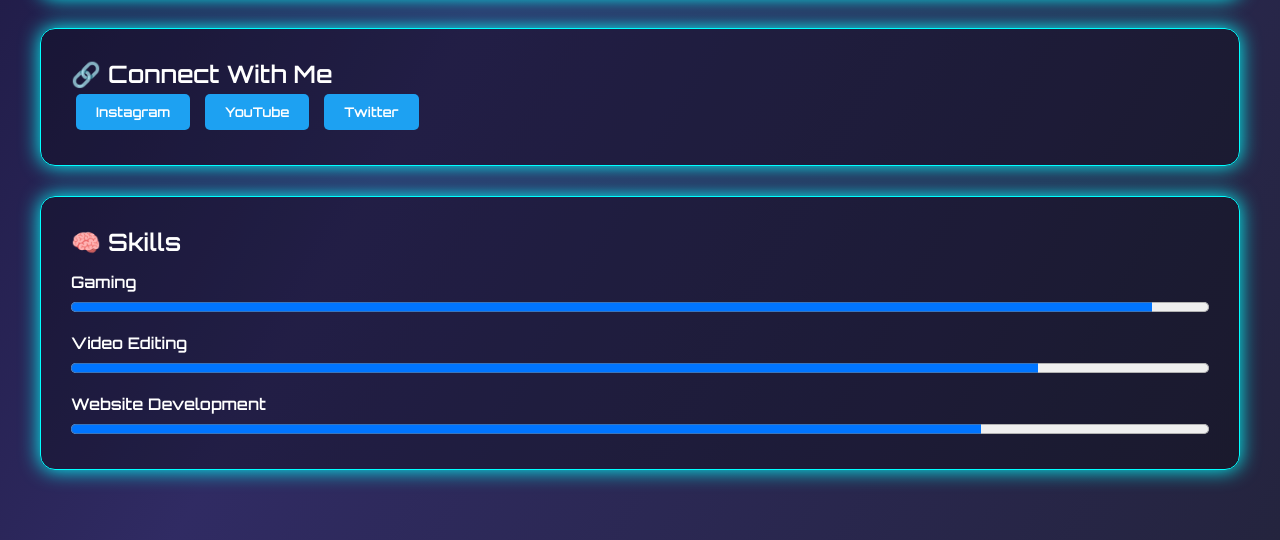
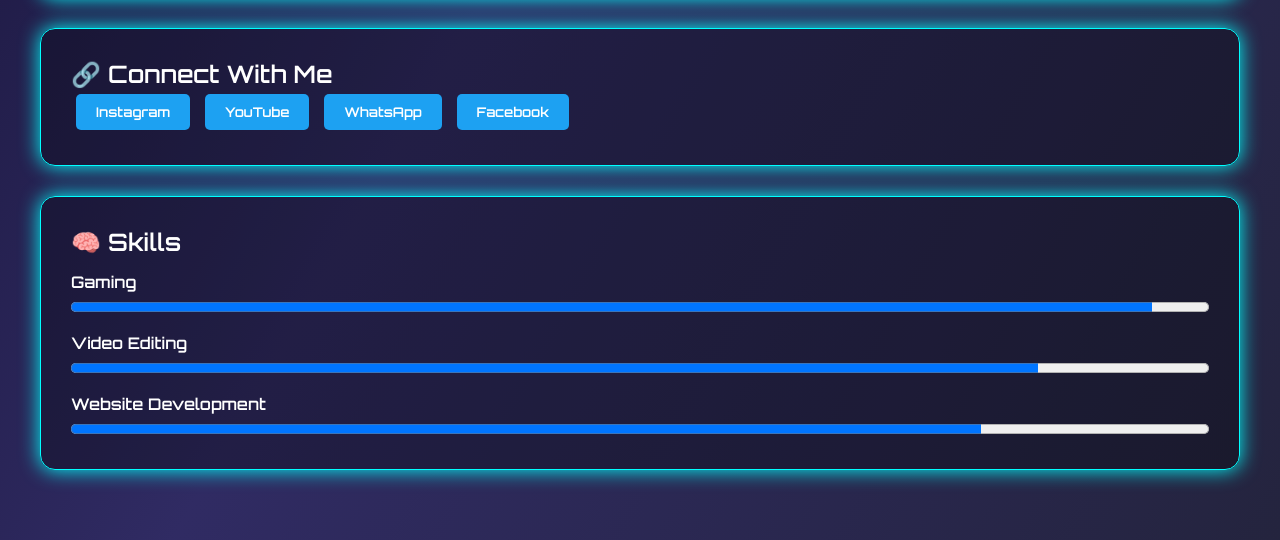
Before and after one commit to freediamodns/sanjit, a plain HTML site: page index.html in a window 1280 px wide. Shown: the part 1079-1619 px from the top of the page. Drawn offline with Linux system fonts and the light colour scheme.

Commit message:
Update index.html

```diff
--- a/index.html
+++ b/index.html
@@ -1,3 +1,13 @@
+
+
+
+
+
+
+
+
+
+
 <!DOCTYPE html>
 <html lang="en">
   <head>
@@ -182,8 +192,8 @@
 
             <button onclick="window.open('https://instagram.com/sanjit_gaming_yt', '_blank')">Instagram</button>
             <button onclick="window.open('https://www.youtube.com/@SanjitGamingYT', '_blank')">YouTube</button>
-            <button onclick="window.open('https://twitter.com/your_username', '_blank')">Twitter</button>
-
+            <button onclick="window.open('whatsapp.com/channel/0029VaAcKAs6buMSJP8x9A1n', '_blank')">WhatsApp</button>
+            <button onclick="window.open('facebook.com/sanjitgaming2020', '_blank')">Facebook</button>
               </li>
             </ul>
           </div>
```
